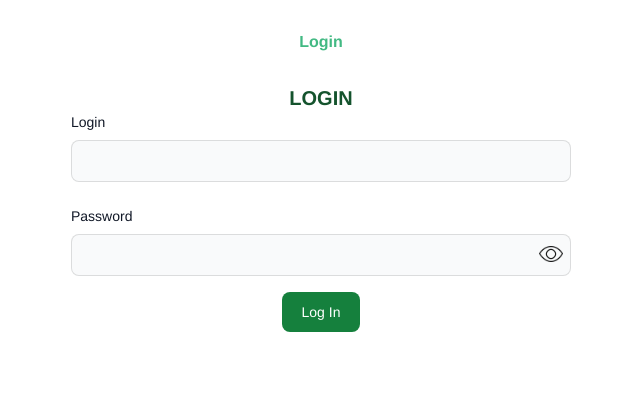
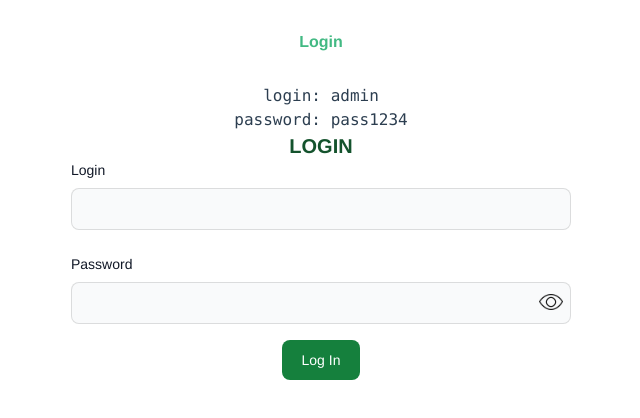
Before and after one commit to ruslanubaydullayev/test-app-last, a Vue app: page /login in a window 1280 px wide. Shown: the top 418 px of the page, without its empty margins (319-959 px from the left). Built offline with nearby package versions, Linux system fonts and the light colour scheme.

Commit message:
add: login & passwor

```diff
--- a/src/pages/login.vue
+++ b/src/pages/login.vue
@@ -1,5 +1,7 @@
 <template>
   <div class="container mx-auto">
+    <pre>login: admin</pre>
+    <pre>password: pass1234</pre>
     <div class="max-w-[500px] mx-auto">
       <h2 class="page-title">Login</h2>
       <form @submit.prevent="submit">
```
